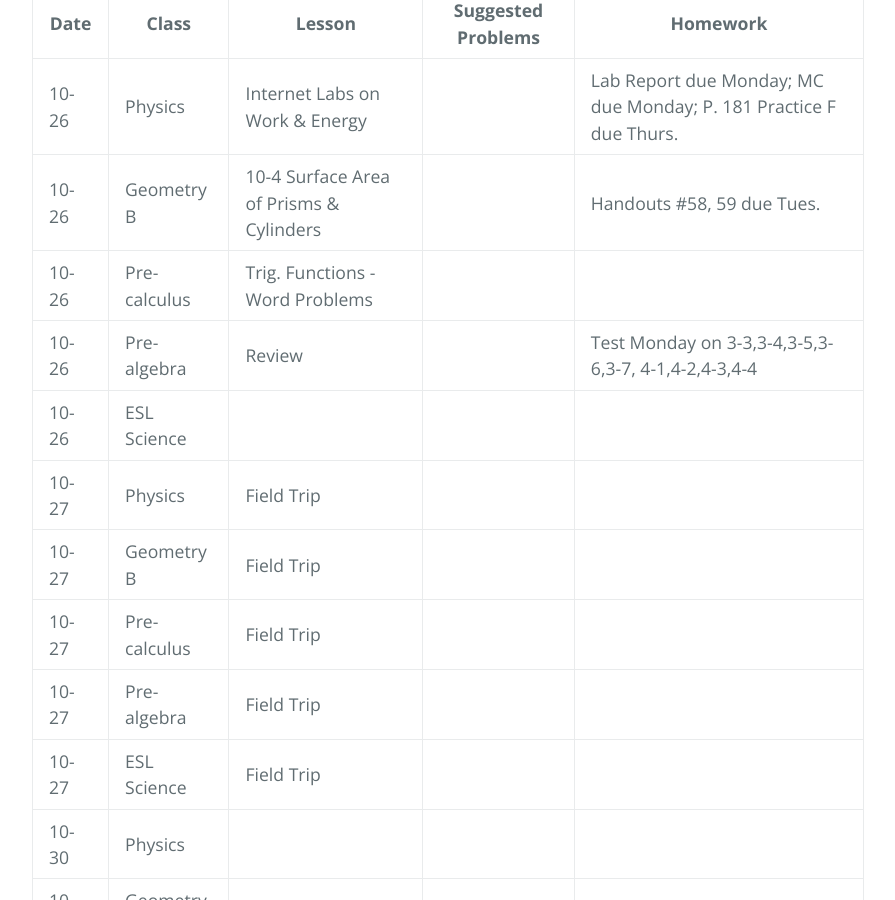
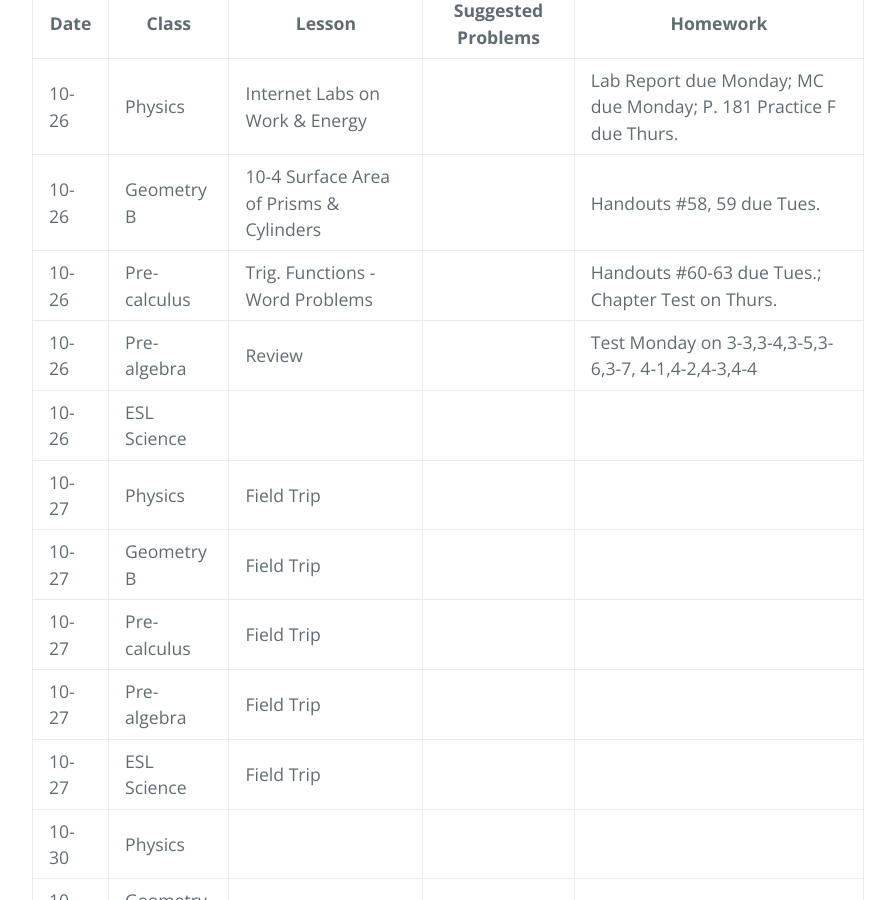
Before and after one commit to gpayoo/gpayoo, a Jekyll site: the page built from index.md, in a window 1280 px wide and 900 px high, scrolled down 580 px. Shown: the whole window, without its empty margins (192-1087 px from the left). Built offline with Jekyll 4.4.1, drawn with Linux system fonts in a browser that asks for light colours; our own code applies the rules of GitHub Pages for plain Markdown files.

Commit message:
Update index.md

```diff
--- a/index.md
+++ b/index.md
@@ -12,7 +12,7 @@ layout: default
 | ---- | ----- | ------ | -------- | ---
 | 10-26 | Physics | Internet Labs on Work & Energy | | Lab Report due Monday; MC due Monday; P. 181 Practice F due Thurs.
 | 10-26 | Geometry B | 10-4 Surface Area of Prisms & Cylinders  | |  Handouts #58, 59 due Tues.|
-| 10-26 | Pre-calculus | Trig. Functions - Word Problems | |
+| 10-26 | Pre-calculus | Trig. Functions - Word Problems | | Handouts #60-63 due Tues.; Chapter Test on Thurs.
 | 10-26 | Pre-algebra | Review  | | Test  Monday on 3-3,3-4,3-5,3-6,3-7, 4-1,4-2,4-3,4-4
 | 10-26 | ESL Science | |  |
 | 10-27 | Physics | Field Trip | |
```
